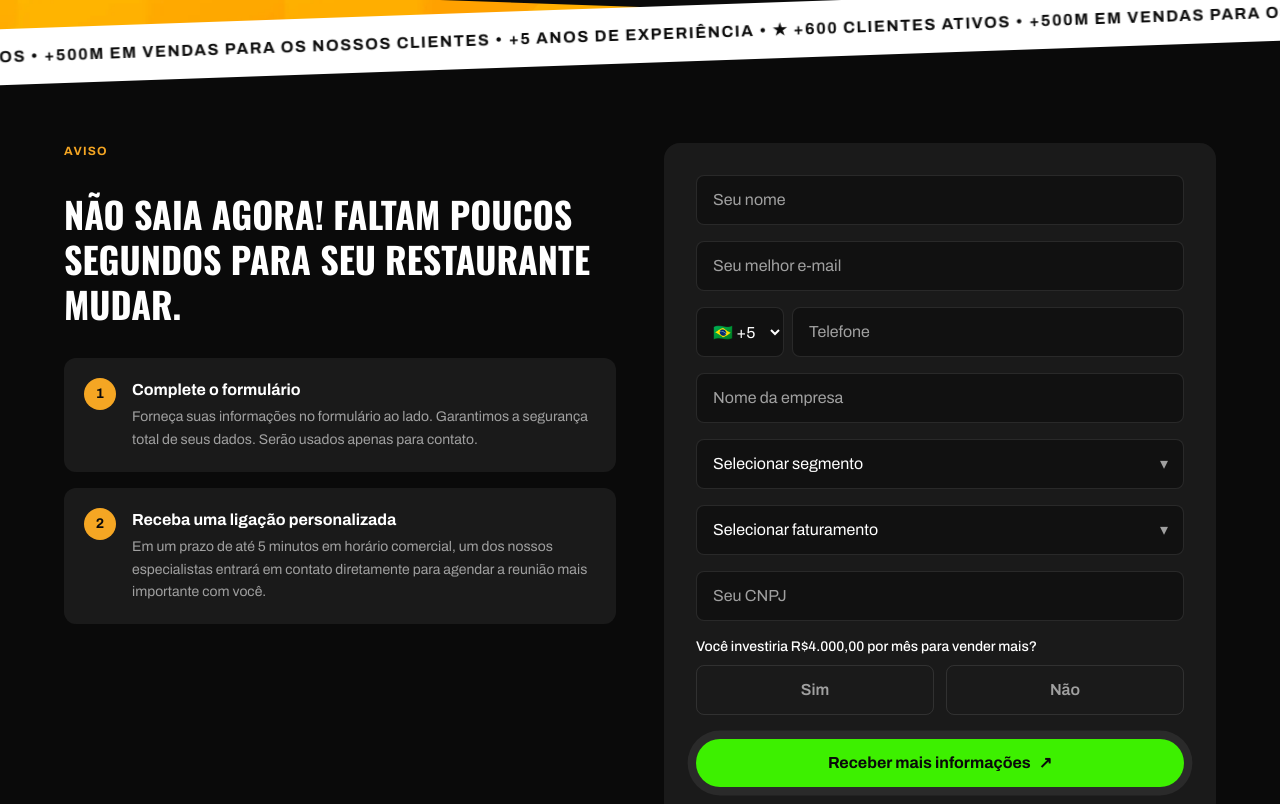
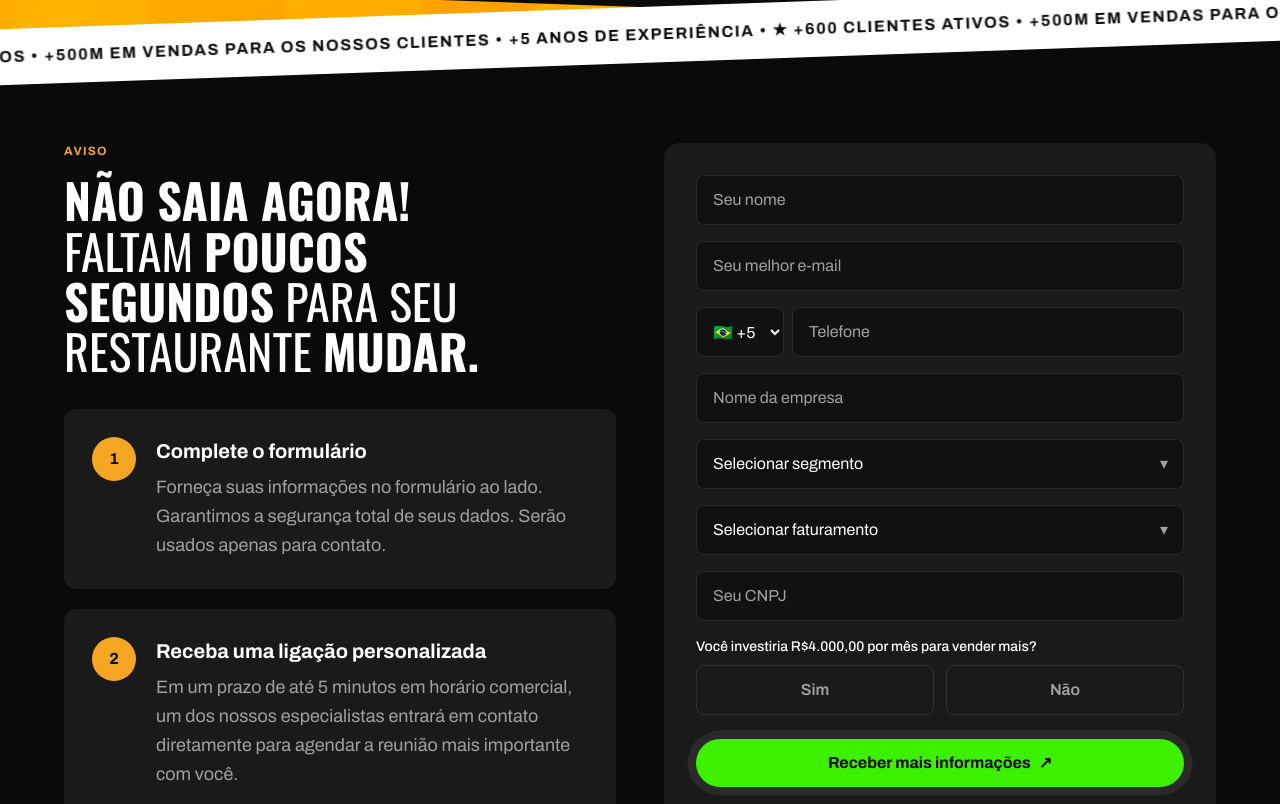
Before and after one commit to Area-tech-alpha/lp-alpha-restaurante, a Next.js app: page / in a window 1280 px wide. Shown: the part 656-1460 px from the top of the page. Built offline with nearby package versions, Linux system fonts and the light colour scheme.

Commit message:
corrigir a forma sectionj

```diff
--- a/app/globals.css
+++ b/app/globals.css
@@ -67,3 +67,23 @@ body {
     animation-play-state: paused !important;
   }
 }
+
+/* Scroll fade */
+.fade-in-hidden {
+  opacity: 0;
+  transform: translateY(40px);
+  transition: opacity 0.65s ease, transform 0.65s ease;
+}
+
+.fade-in-visible {
+  opacity: 1;
+  transform: translateY(0);
+}
+
+@media (prefers-reduced-motion: reduce) {
+  .fade-in-hidden {
+    opacity: 1;
+    transform: none;
+    transition: none;
+  }
+}
--- a/components/sections/form-section.tsx
+++ b/components/sections/form-section.tsx
@@ -1,4 +1,5 @@
 import LeadForm from "@/components/lead-form";
+import ScrollFade from "@/components/ui/scroll-fade";
 import { content } from "@/lib/content";
 
 const { form: c } = content;
@@ -13,38 +14,46 @@ export default function FormSection() {
       <div className="mx-auto max-w-6xl grid grid-cols-1 lg:grid-cols-2 gap-12 items-start">
         {/* Coluna esquerda — copy */}
         <div className="flex flex-col gap-8">
-          {/* Label */}
+          {/* Label + Título */}
+          <ScrollFade>
+            <div className="flex flex-col gap-4">
               <span className="text-xs font-bold tracking-widest uppercase text-accent">
                 {c.sectionLabel}
               </span>
 
-          {/* Título */}
-          <h2 className="font-heading text-3xl lg:text-4xl font-bold text-white uppercase leading-tight">
-            NÃO SAIA AGORA! FALTAM{" "}
-            <span className="font-black">POUCOS SEGUNDOS</span> PARA SEU
+              <h2 className="font-heading text-3xl lg:text-4xl xl:text-5xl text-white uppercase leading-[1.05]">
+                <span className="font-black">NÃO SAIA AGORA!</span>
+                <br />
+                FALTAM <span className="font-black">POUCOS</span>
+                <br />
+                <span className="font-black">SEGUNDOS</span> PARA SEU
+                <br />
                 RESTAURANTE <span className="font-black">MUDAR.</span>
               </h2>
+            </div>
+          </ScrollFade>
 
           {/* Cards numerados */}
-          <div className="flex flex-col gap-4">
-            {c.steps.map((step) => (
-              <div
-                key={step.number}
-                className="bg-bg-card rounded-xl p-5 flex gap-4 items-start"
-              >
+          <div className="flex flex-col gap-5">
+            {c.steps.map((step, i) => (
+              <ScrollFade key={step.number} delay={i * 150 + 120}>
+                <div className="bg-bg-card rounded-xl p-7 flex gap-5 items-start">
                   <span
                     aria-hidden="true"
-                  className="shrink-0 w-8 h-8 rounded-full bg-accent text-text-on-light font-black text-sm flex items-center justify-center"
+                    className="shrink-0 w-11 h-11 rounded-full bg-accent text-text-on-light font-black text-base flex items-center justify-center"
                   >
                     {step.number}
                   </span>
                   <div>
-                  <p className="font-bold text-white mb-1">{step.title}</p>
-                  <p className="text-text-muted text-sm leading-relaxed">
+                    <p className="font-bold text-white text-lg lg:text-xl mb-2">
+                      {step.title}
+                    </p>
+                    <p className="text-text-muted text-base lg:text-lg leading-relaxed">
                       {step.description}
                     </p>
                   </div>
                 </div>
+              </ScrollFade>
             ))}
           </div>
         </div>
--- /dev/null
+++ b/components/ui/scroll-fade.tsx
@@ -0,0 +1,44 @@
+"use client";
+
+import { useEffect, useRef, type ReactNode } from "react";
+
+interface ScrollFadeProps {
+  children: ReactNode;
+  delay?: number;
+  className?: string;
+}
+
+export default function ScrollFade({
+  children,
+  delay = 0,
+  className = "",
+}: ScrollFadeProps) {
+  const ref = useRef<HTMLDivElement>(null);
+
+  useEffect(() => {
+    const el = ref.current;
+    if (!el) return;
+
+    const observer = new IntersectionObserver(
+      ([entry]) => {
+        if (entry.isIntersecting) {
+          el.style.transitionDelay = `${delay}ms`;
+          el.classList.add("fade-in-visible");
+        } else {
+          el.style.transitionDelay = "0ms";
+          el.classList.remove("fade-in-visible");
+        }
+      },
+      { threshold: 0.15 }
+    );
+
+    observer.observe(el);
+    return () => observer.disconnect();
+  }, [delay]);
+
+  return (
+    <div ref={ref} className={`fade-in-hidden ${className}`}>
+      {children}
+    </div>
+  );
+}
```
Lines whose indentation alone changed are shown as unchanged.
